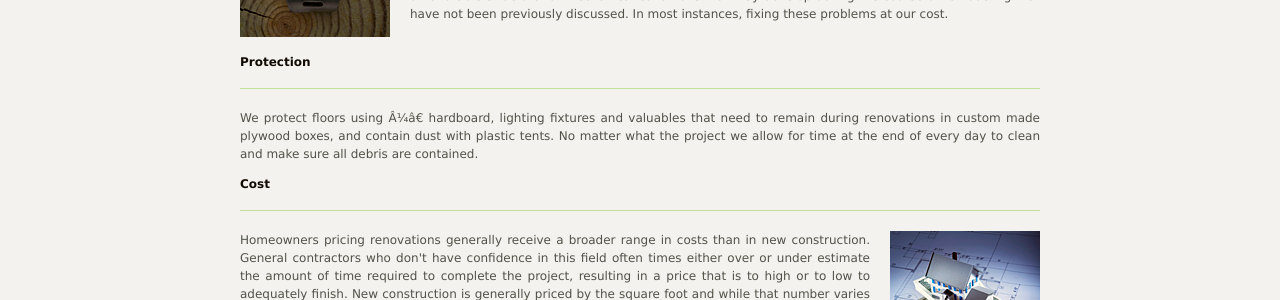
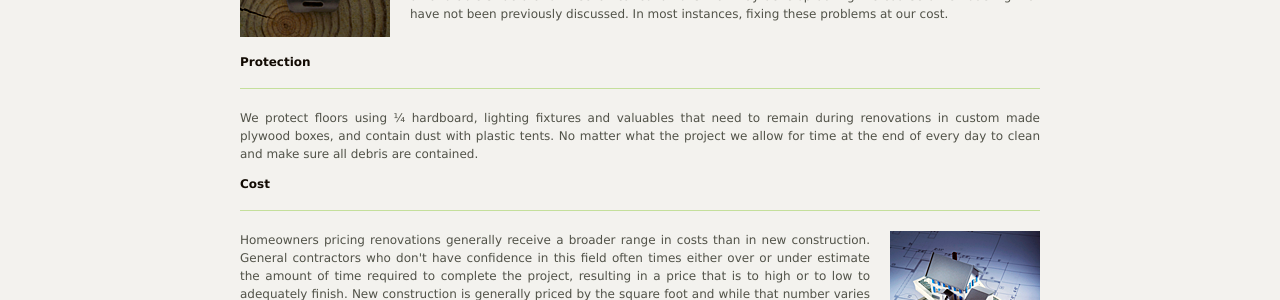
Before and after one commit to canovaconstruction/canovaconstruction.github.com, a Jekyll site: the page built from why_us/index.html, in a window 1280 px wide. Shown: the part 702-1002 px from the top of the page. Built offline with Jekyll 4.4.1, drawn with Linux system fonts in a browser that asks for light colours; nearby versions of some CDN libraries; some web fonts are replaced; part of the change alters nothing that is shown.

```diff
--- a/why_us/index.html
+++ b/why_us/index.html
@@ -78,7 +78,7 @@ layout: default
               <h2>Protection</h2>
               <hr />
 
-              <p>We protect floors using &Acirc;&frac14;&acirc;&euro; hardboard, lighting
+              <p>We protect floors using &frac14; hardboard, lighting
               fixtures and valuables that need to remain during renovations in custom
               made plywood boxes, and contain dust with plastic tents. No matter what the
               project we allow for time at the end of every day to clean and make sure
```
